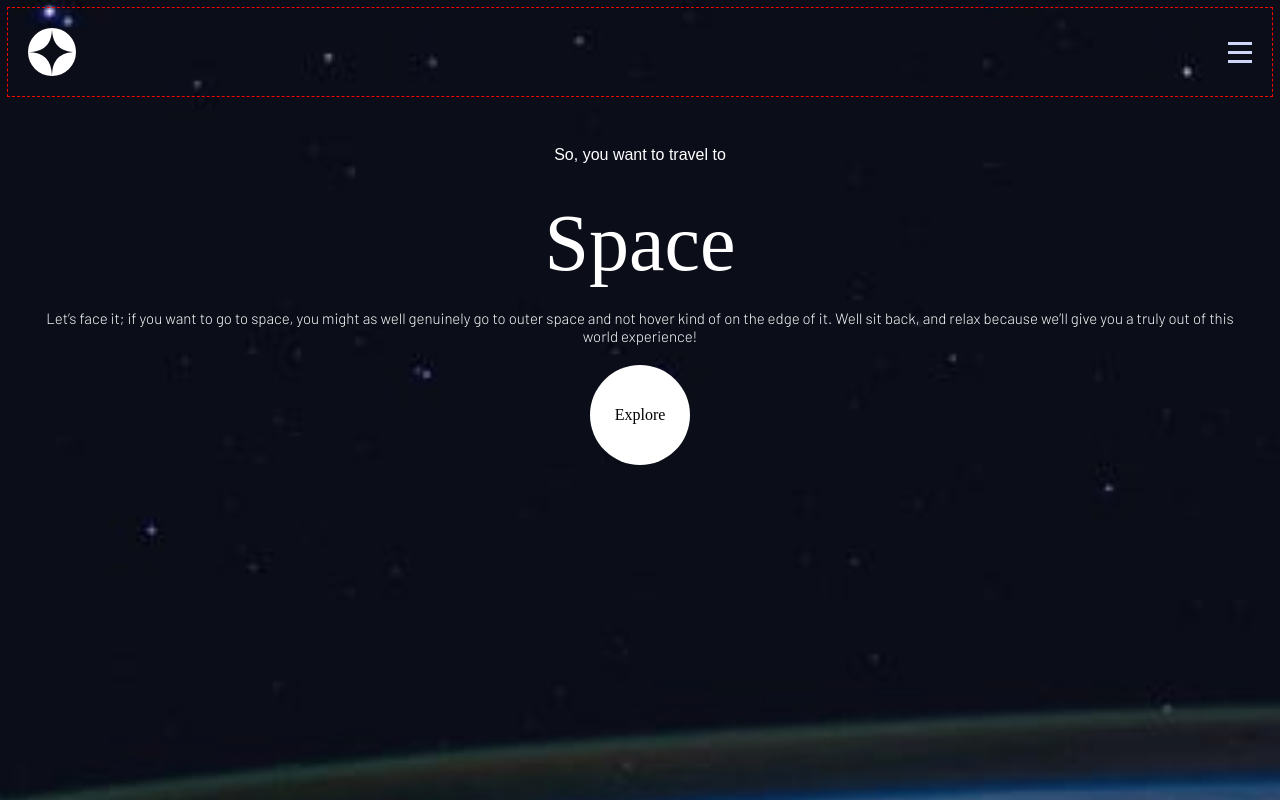
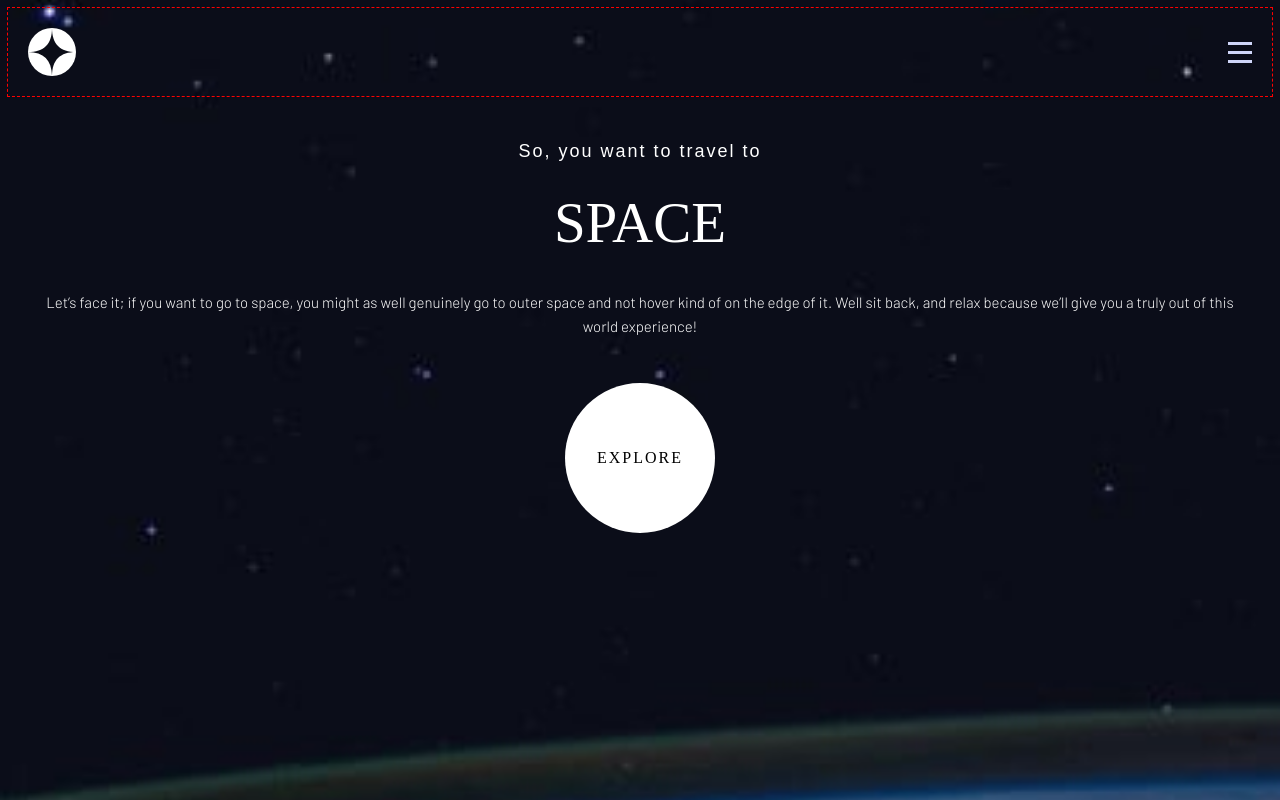
Before and after one commit to hinlocaesar/space-tourism, a Next.js app: page / in a window 1280 px wide. Built offline with nearby package versions, Linux system fonts and the light colour scheme; a web font is replaced by a local one.

Commit message:
Save design for fome

```diff
--- a/components/home.js
+++ b/components/home.js
@@ -15,7 +15,7 @@ function home() {
       />
       <div className={styles.home__content}>
         <div className={styles.home__title1}>So, you want to travel to</div>
-        <div className={styles.home__title2}> Space</div>
+        <div className={styles.home__title2}> SPACE</div>
         <div className={styles.home__description}>
           Let’s face it; if you want to go to space, you might as well genuinely
           go to outer space and not hover kind of on the edge of it. Well sit
@@ -23,7 +23,7 @@ function home() {
           experience!
         </div>
 
-        <div className={styles.home__explorebtn}> Explore</div>
+        <div className={styles.home__explorebtn}> EXPLORE</div>
       </div>
     </>
   );
--- a/styles/Home.module.css
+++ b/styles/Home.module.css
@@ -124,31 +124,36 @@
 }
 .home__title1 {
   font-family: "Barlow Condensed", sans-serif;
-  font-size: 1em;
-  padding-top: 3.125rem;
+  font-size: 18px;
+  padding-top: 45px;
+  letter-spacing: 2px;
 }
 .home__title2 {
   font-family: "Bellefair", serif;
-  font-size: 5em;
-  padding-top: 2.125rem;
+  font-size: 57px;
+  padding-top: 28px;
 }
 .home__description {
   font-family: "Barlow", sans-serif;
   font-size: 0.9375em;
-  padding-top: 3.125rem;
   text-align: center;
-  padding: 20px;
+  padding-left: 20px;
+  padding-right: 20px;
+  padding-top: 35px;
+  line-height: 1.6;
 }
 .home__explorebtn {
   font-family: "Bellefair", serif;
   background: white;
   color: black;
   border-radius: 50%;
-  width: 100px;
-  height: 100px;
+  width: 150px;
+  height: 150px;
   display: flex;
   align-items: center;
   justify-content: center;
+  margin-top: 45px;
+  letter-spacing: 2px;
 }
 
 @media (max-width: 600px) {
```
